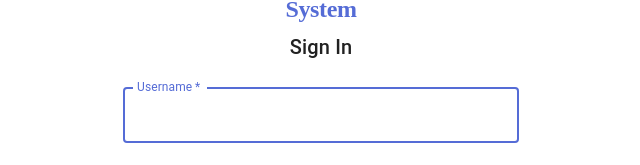
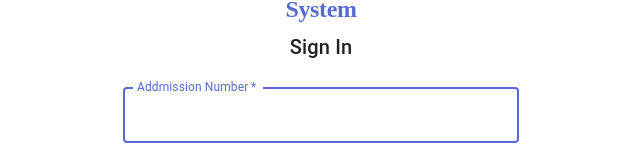
Before and after one commit to starlordamit/AimsFinal, a React (Create React App) app: page / in a window 1280 px wide. Shown: the part 113-278 px from the top of the page, without its empty margins (319-959 px from the left). Built offline with nearby package versions, Linux system fonts and the light colour scheme; a web font is replaced by a local one.

Commit message:
Initial commit

```diff
--- a/src/pages/Login.js
+++ b/src/pages/Login.js
@@ -214,7 +214,7 @@ function Login() {
             required
             fullWidth
             id="username"
-            label="Username"
+            label="Addmission Number"
             name="username"
             autoComplete="username"
             autoFocus
```
Also changed, not shown: 1 other file (tests, documents, lock files or other folders).
